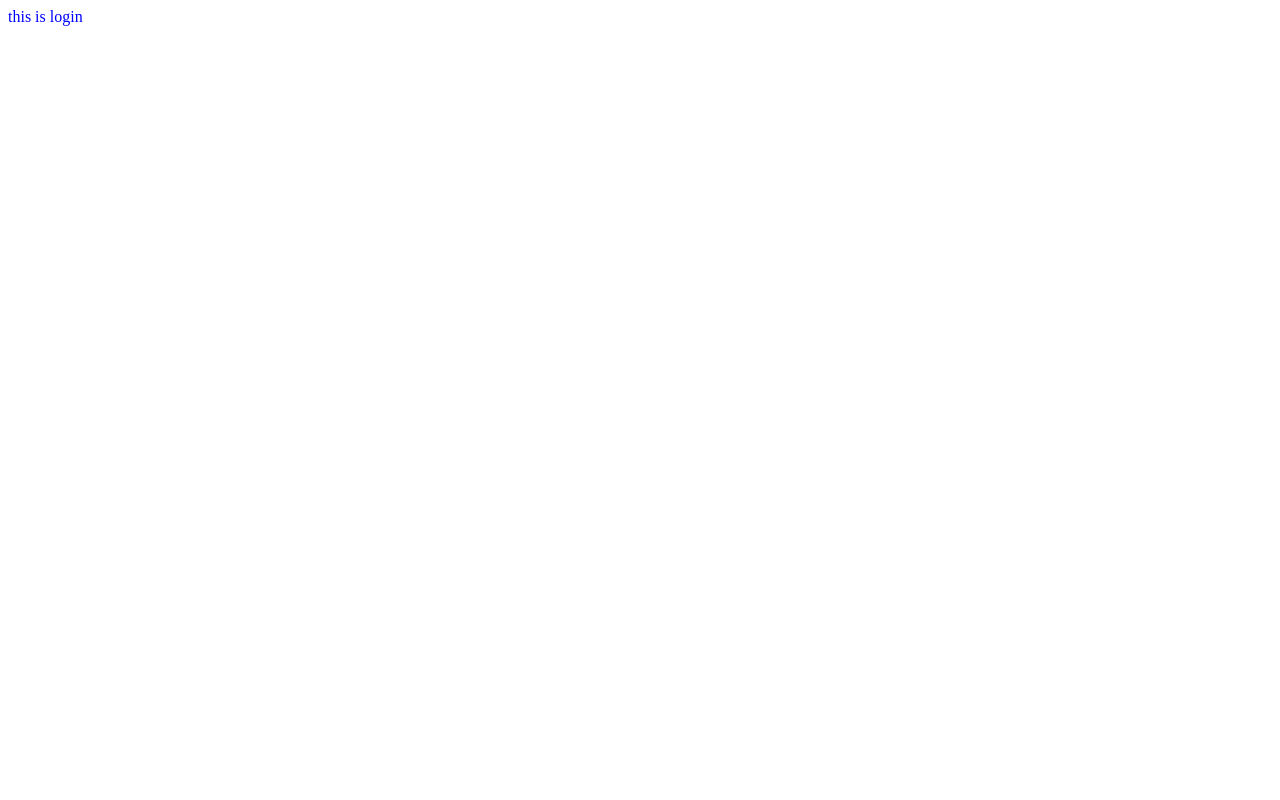
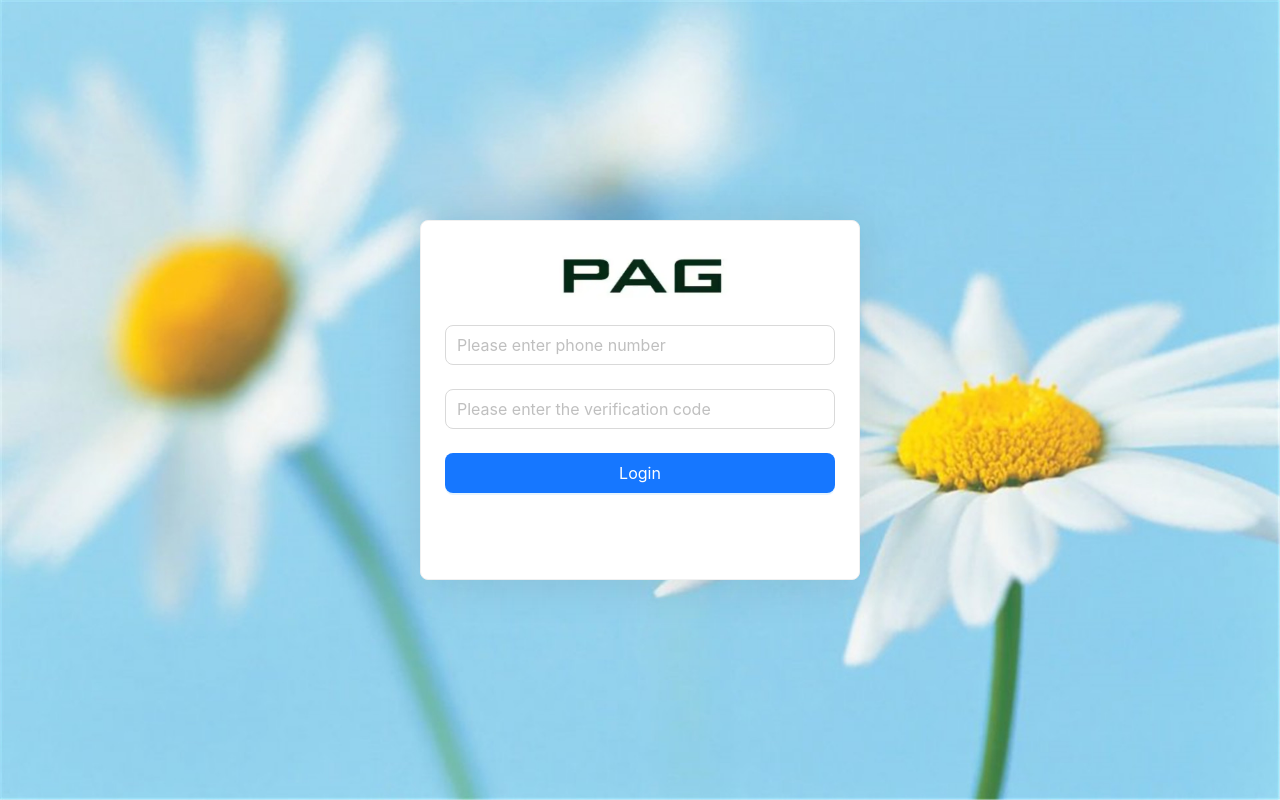
Before and after one commit to YujiaWang96/React-geek-2024, a React (Create React App) app: page /login in a window 1280 px wide. Built offline with nearby package versions, Linux system fonts and the light colour scheme.

Commit message:
completing login function and collect the inputed data from input boxes

```diff
--- a/src/pages/Login/index.js
+++ b/src/pages/Login/index.js
@@ -1,4 +1,51 @@
+import "./index.scss";
+import { Card, Form, Input, Button } from "antd";
+import logo from "@/assets/logo.png";
+
 const Login = () => {
-  return <div>this is login</div>;
+  const onFinish = (values) => {
+    console.log(values);
+  };
+  return (
+    <div className="login">
+      <Card className="login-container">
+        <img className="login-logo" src={logo} alt="" />
+        {/* 登录表单 */}
+        {/* 一旦表单from里面的提交按钮点击后就会执行onfinish，把输入框的数据作为实参，放入onfinish函数的虚参中提交给后台。以对象的形式，内部是键值对，key是form.item里的name，所以name命名要和后端接口里名字要求一样 */}
+        <Form validateTrigger="onBlur" onFinish={onFinish}>
+          {" "}
+          {/* 失焦的时候触发form下面item里的rules */}
+          <Form.Item
+            name="mobile"
+            //会按顺序依次校验rules，不通过就会卡在当前并且打印msg
+            rules={[
+              { required: true, message: "Please input your phone number!" },
+              {
+                pattern: /^1[3-9]\d{9}$/,
+                message: "Please enter a correct format phone number",
+              },
+            ]}
+          >
+            <Input size="large" placeholder="Please enter phone number" />
+          </Form.Item>
+          <Form.Item
+            name="code"
+            rules={[{ required: true, message: "Please input your password!" }]}
+          >
+            <Input
+              size="large"
+              placeholder="Please enter the verification code"
+            />
+          </Form.Item>
+          <Form.Item>
+            <Button type="primary" htmlType="submit" size="large" block>
+              Login
+            </Button>
+          </Form.Item>
+        </Form>
+      </Card>
+    </div>
+  );
 };
+
 export default Login;
--- /dev/null
+++ b/src/pages/Login/index.scss
@@ -0,0 +1,29 @@
+.login {
+  width: 100%;
+  height: 100%;
+  position: absolute;
+  left: 0;
+  top: 0;
+  background: center/cover url("~@/assets/login.png");
+
+  .login-logo {
+    width: 200px;
+    height: 60px;
+    display: block;
+    margin: 0 auto 20px;
+  }
+
+  .login-container {
+    width: 440px;
+    height: 360px;
+    position: absolute;
+    left: 50%;
+    top: 50%;
+    transform: translate(-50%, -50%);
+    box-shadow: 0 0 50px rgb(0 0 0 / 10%);
+  }
+
+  .login-checkbox-label {
+    color: #1890ff;
+  }
+}
```
Also changed, not shown: src/assets/login.png (added), src/assets/logo.png (added).
